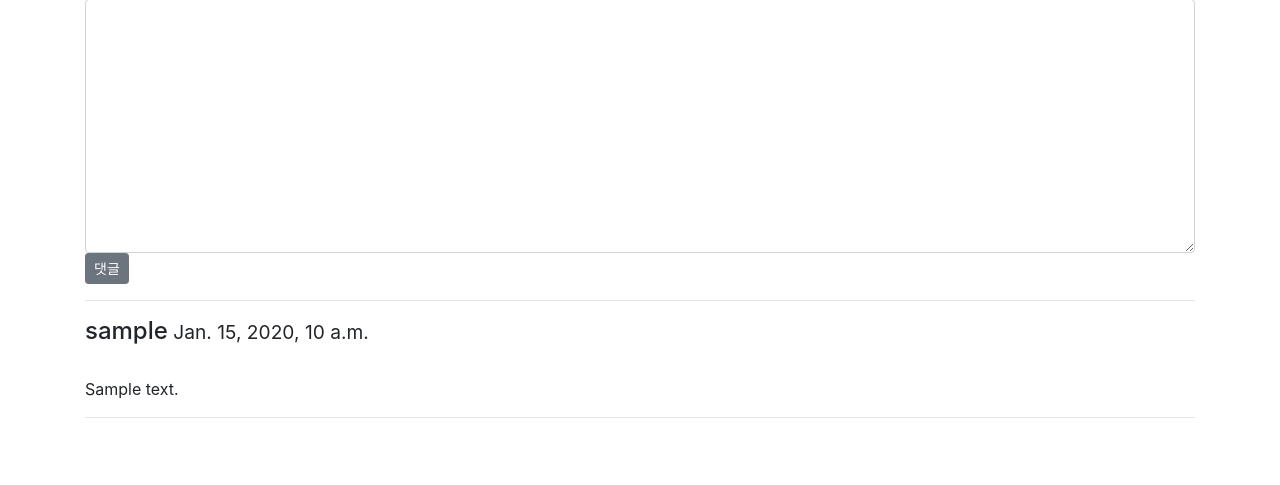
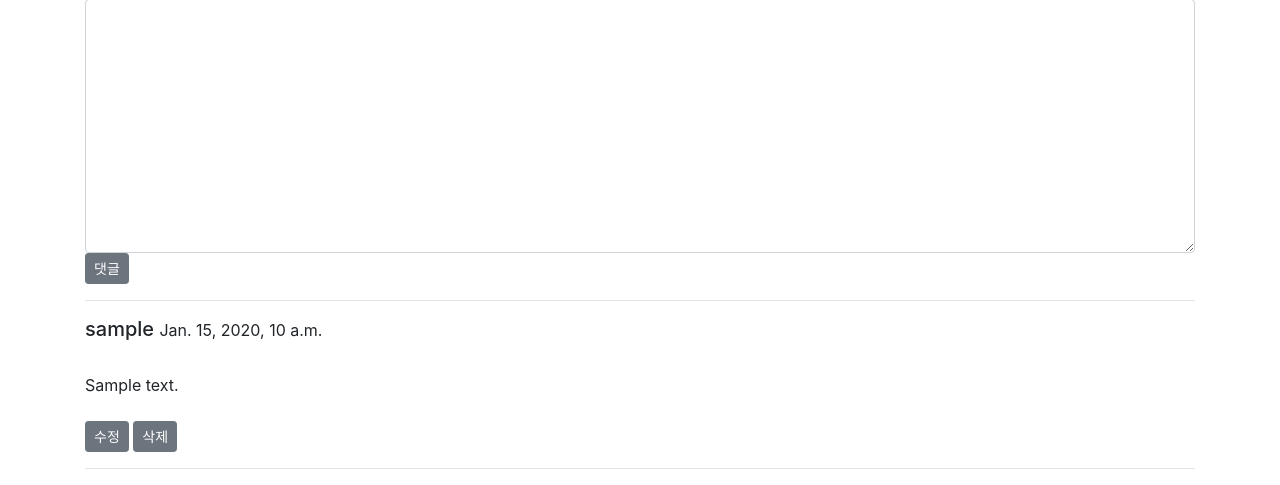
Before and after one commit to gs2dang/community, a Django app: page /post/1/ in a window 1280 px wide. Shown: the part 333-818 px from the top of the page. Before the commit the page ends 751 px from the top, so only its background shows below. Run offline with Django 3.2, Linux system fonts and the light colour scheme; a user stored in the database is signed in; tables that the repository leaves empty hold one stand-in row (values such as "Sample post"); some libraries are stand-ins or nearby versions.

Commit message:
[UPDATE] 댓글 수정.삭제 버튼 추가(기능 구현 X), 페이지네이션 버튼 변경

```diff
--- a/app/posts/models.py
+++ b/app/posts/models.py
@@ -15,6 +15,7 @@ class Post(models.Model):
     content = models.TextField('글 내용')
     view_count = models.PositiveIntegerField('조회수', default=0)
     like_count = models.PositiveIntegerField('추천수', default=0)
+    comment_count = models.PositiveSmallIntegerField('댓글수', default=0)
     like_user = models.ManyToManyField(
         settings.AUTH_USER_MODEL,
         through='PostLike'
@@ -33,6 +34,11 @@ class Post(models.Model):
     @property
     def update_view_count(self):
         self.view_count += 1
+        self.save()
+
+    @property
+    def update_commet_count(self):
+        self.comment_count += 1
         self.save()
 
     def get_absolute_url(self):
--- a/app/posts/views.py
+++ b/app/posts/views.py
@@ -1,7 +1,7 @@
 from django.core.paginator import Paginator
 from django.shortcuts import render, get_object_or_404, redirect
 from .forms import PostForm, CommentForm
-from .models import Post
+from .models import Post, Comment
 
 
 def post_list(request):
@@ -60,6 +60,7 @@ def post_detail(request, pk):
             comment = form.save(commit=False)
             comment.author = request.user
             comment.post = post
+            post.update_commet_count
             comment.save()
             return redirect(post)
     else:
--- a/app/static/css/post.css
+++ b/app/static/css/post.css
@@ -38,8 +38,8 @@ th {
 }
 
 /* 좋아요, 삭제 버튼 inline */
-.del-form, .like-form {
-    display: inline-block;
+.del-form, .like-form, .comment-modify-form, .comment-del-form {
+    display: inline;
 }
 
 /* 회원가입 및 로그인 버튼 아래로 이동 */
--- a/app/templates/posts/post_detail.html
+++ b/app/templates/posts/post_detail.html
@@ -51,14 +51,29 @@
             </form>
             <hr>
             {% endif %}
+
+                {% for comment in post.comment_set.all %}
             <div class="comment">
-                {% for comment in post.comment_set.all %}
-                    <h4>{{ comment.author.nickname }}<small> {{ comment.created }}</small></h4>
-                    <br>
+                <h5 class="comment-writer">{{ comment.author.nickname }}
+                    <small> {{ comment.modified }}</small>
+                </h5>
+                <br>
                     {{ comment.content }}
-                    <hr>
+                <br>
+                <br>
+                {% if user.id == post.author.id %}
+                <form action="" method="POST" class="comment-modify-form">
+                    {% csrf_token %}
+                    <button type="submit" class="btn btn-secondary btn-sm">수정</button>
+                </form>
+                <form action="" method="POST" class="comment-del-form">
+                    {% csrf_token %}
+                    <button type="submit" class="btn btn-secondary btn-sm">삭제</button>
+                </form>
+                {% endif %}
+                <hr>
+                </div>
                 {% endfor %}
-            </div>
         </div>
     </div>
 </div>
--- a/app/templates/posts/post_list.html
+++ b/app/templates/posts/post_list.html
@@ -34,7 +34,11 @@
             <tr>
                 <td class="id">{{ post.id }}</td>
                 <td class="title">
-                    <a href="{% url 'posts:post_detail' post.pk%}">{{ post.title }}</a>
+                    <a href="{% url 'posts:post_detail' post.pk%}">{{ post.title }}
+                        {% if post.comment_count > 0 %}
+                        <small>({{ post.comment_count }})</small>
+                        {% endif %}
+                    </a>
                 </td>
                 <td class="writer"><span>{{ post.author.nickname }}</span></td>
                 <td class="view-count">{{ post.view_count }}</td>
```
Also changed, not shown: app/members/migrations/0005_auto_20190313_1516.py (added), app/posts/migrations/0004_auto_20190313_1516.py (added).
